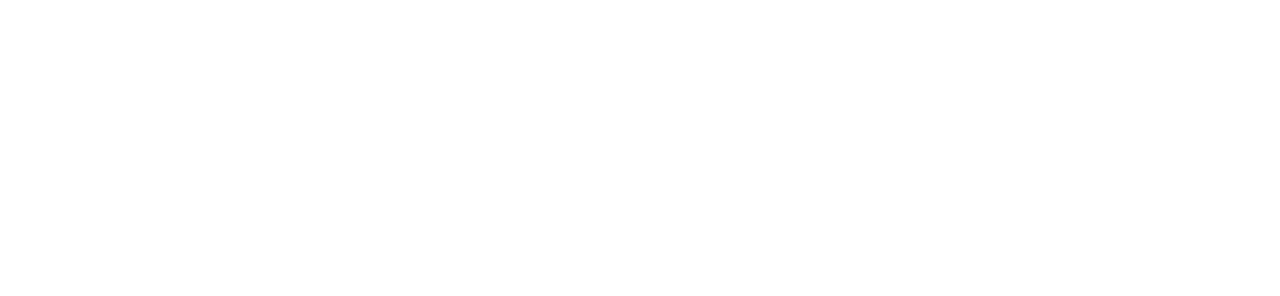
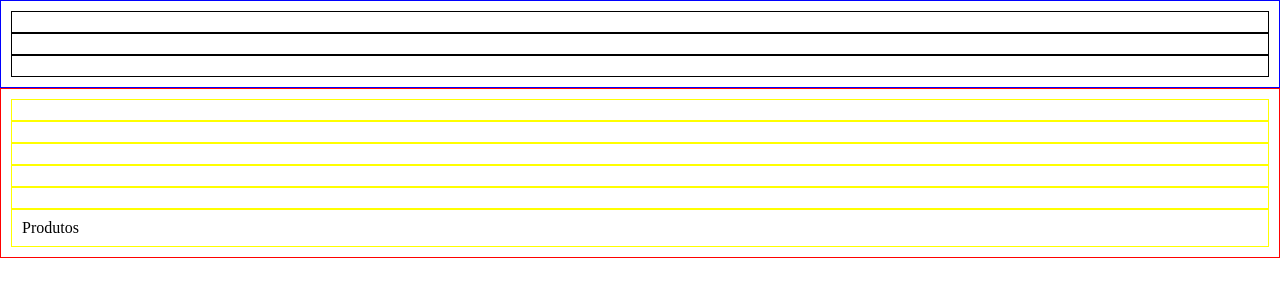
Before and after one commit to lucasgfaj/growth-suplementos, a website: page public/index.html in a window 1280 px wide. Drawn offline with Linux system fonts and the light colour scheme.

Commit message:
Initializing Markup

```diff
--- /dev/null
+++ b/public/css/reset.css
@@ -0,0 +1,64 @@
+/* http://meyerweb.com/eric/tools/css/reset/
+   v2.0 | 20110126
+   License: none (public domain)
+*/
+
+html, body, div, span, applet, object, iframe,
+h1, h2, h3, h4, h5, h6, p, blockquote, pre,
+a, abbr, acronym, address, big, cite, code,
+del, dfn, em, img, ins, kbd, q, s, samp,
+small, strike, strong, sub, sup, tt, var,
+b, u, i, center,
+dl, dt, dd, ol, ul, li,
+fieldset, form, label, legend,
+table, caption, tbody, tfoot, thead, tr, th, td,
+article, aside, canvas, details, embed,
+figure, figcaption, footer, header, hgroup,
+menu, nav, output, ruby, section, summary,
+time, mark, audio, video {
+	margin: 0;
+	padding: 0;
+	border: 0;
+	font-size: 100%;
+	font: inherit;
+	vertical-align: baseline;
+}
+/* HTML5 display-role reset for older browsers */
+article, aside, details, figcaption, figure,
+footer, header, hgroup, menu, nav, section {
+	display: block;
+}
+body {
+	line-height: 1;
+}
+ol, ul {
+	list-style: none;
+}
+blockquote, q {
+	quotes: none;
+}
+blockquote:before, blockquote:after,
+q:before, q:after {
+	content: '';
+	content: none;
+}
+table {
+	border-collapse: collapse;
+	border-spacing: 0;
+}
+html {
+  -webkit-box-sizing: border-box;
+  -moz-box-sizing: border-box;
+  box-sizing: border-box;
+}
+*, *:before, *:after {
+  -webkit-box-sizing: inherit;
+  -moz-box-sizing: inherit;
+  box-sizing: inherit;
+}
+a:link,
+a:active,
+a:hover,
+a:visited {
+	color: inherit;
+}
--- a/public/css/style.css
+++ b/public/css/style.css
@@ -0,0 +1,22 @@
+div {
+    border: 1px solid black;
+    padding: 10px;
+}
+
+header {
+    border: 1px solid blue ;
+    padding: 10px;
+
+}
+
+section{
+    border: 1px solid yellow;
+    padding: 10px;
+
+}
+
+main {
+    border: 1px solid red   ;
+    padding: 10px;
+
+}
--- a/public/index.html
+++ b/public/index.html
@@ -4,10 +4,27 @@
     <meta charset="UTF-8">
     <meta name="viewport" content="width=device-width, initial-scale=1.0">
     <title>Growth Suplementos</title>
+    <link rel="stylesheet" href="./css/reset.css">
     <link rel="stylesheet" href="./css/style.css">
 </head>
 <body>
-    <header></header>
+    <header>
+        <div></div>
+        <div></div>
+        <div></div>
+    </header>
+    <main>
+        <section></section>
+        <section></section>
+        <section></section>
+        <section></section>
+        <section></section>
+        <section>
+            Produtos
+        </section>
+        <footer></footer>
+
+    </main>
     <script src="./js/script.js"></script>
 </body>
 </html>
```
